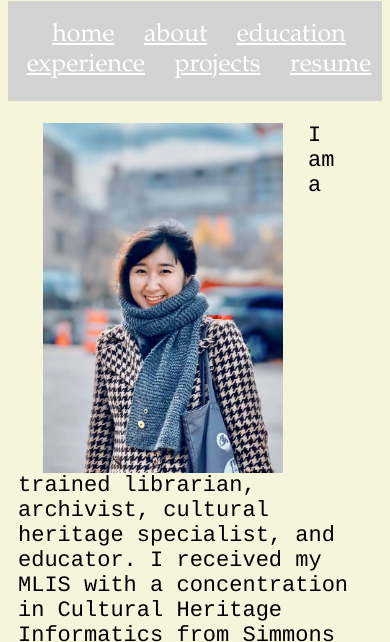
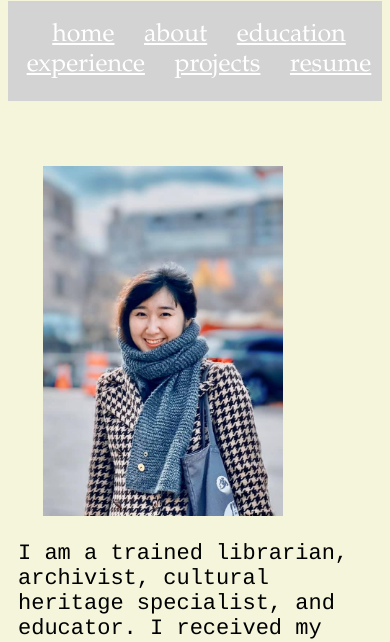
Before and after one commit to spyasuda/spyasuda.github.io, a plain HTML site: page about.html in a window 390 px wide. Shown: the part 129-771 px from the top of the page. Drawn offline with Linux system fonts and the light colour scheme.

Commit message:
responsive_text

```diff
--- a/about.html
+++ b/about.html
@@ -23,9 +23,10 @@
     <a href="sarah_yasuda_resume_2020.pdf" target="_blank">resume</a>
   </div>
 
+<br>
   <div id="myBio" class="main" itemscope itemtype="http://schema.org/Person">
-      <img src="sarah_yasuda_1.jpg" align="left" alt="Sarah Yasuda in Boston,MA" hspace="25" width="240" height="350">
-      <p><span itemprop="description">I am a trained librarian, archivist, cultural heritage specialist, and educator. I received
+      <img src="sarah_yasuda_1.jpg" align="left" alt="Sarah Yasuda in Boston,MA" hspace="25" vspace="25" width="240" height="350">
+      <p style:"min-width:1000px;"><span itemprop="description">I am a trained librarian, archivist, cultural heritage specialist, and educator. I received
          my MLIS with a concentration in Cultural Heritage Informatics from Simmons University in May 2020. With my experience
          working in schools, libraries, archives and museums, I am passionate about education and service to the community.</span></p>
 
--- a/sarahyasuda.css
+++ b/sarahyasuda.css
@@ -38,6 +38,14 @@ body {
   padding-right:10px;
   font-family: courier;
   width:90%;
+}
+
+.main p:before{
+  content:"";
+  width:10em;
+  display: block;
+  overflow: hidden;
+
 }
 
 .tottoriphoto {
```
